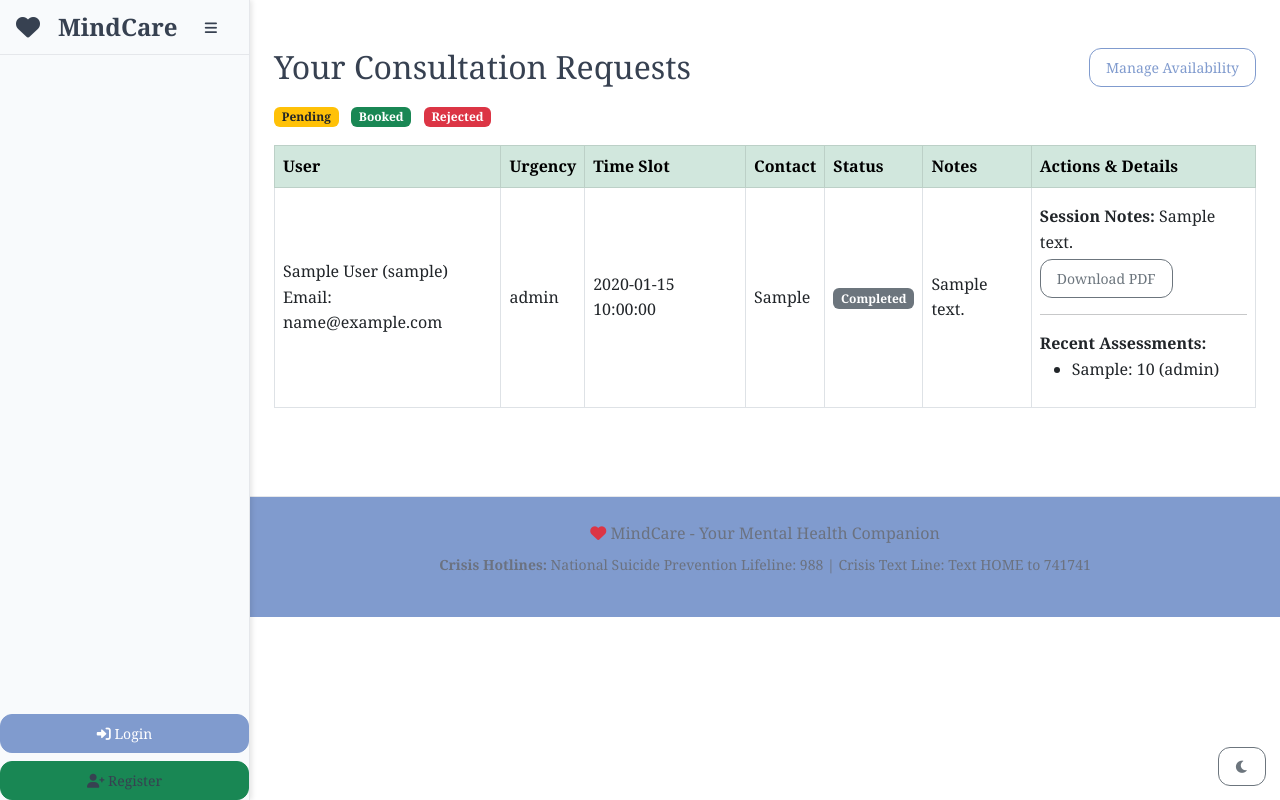
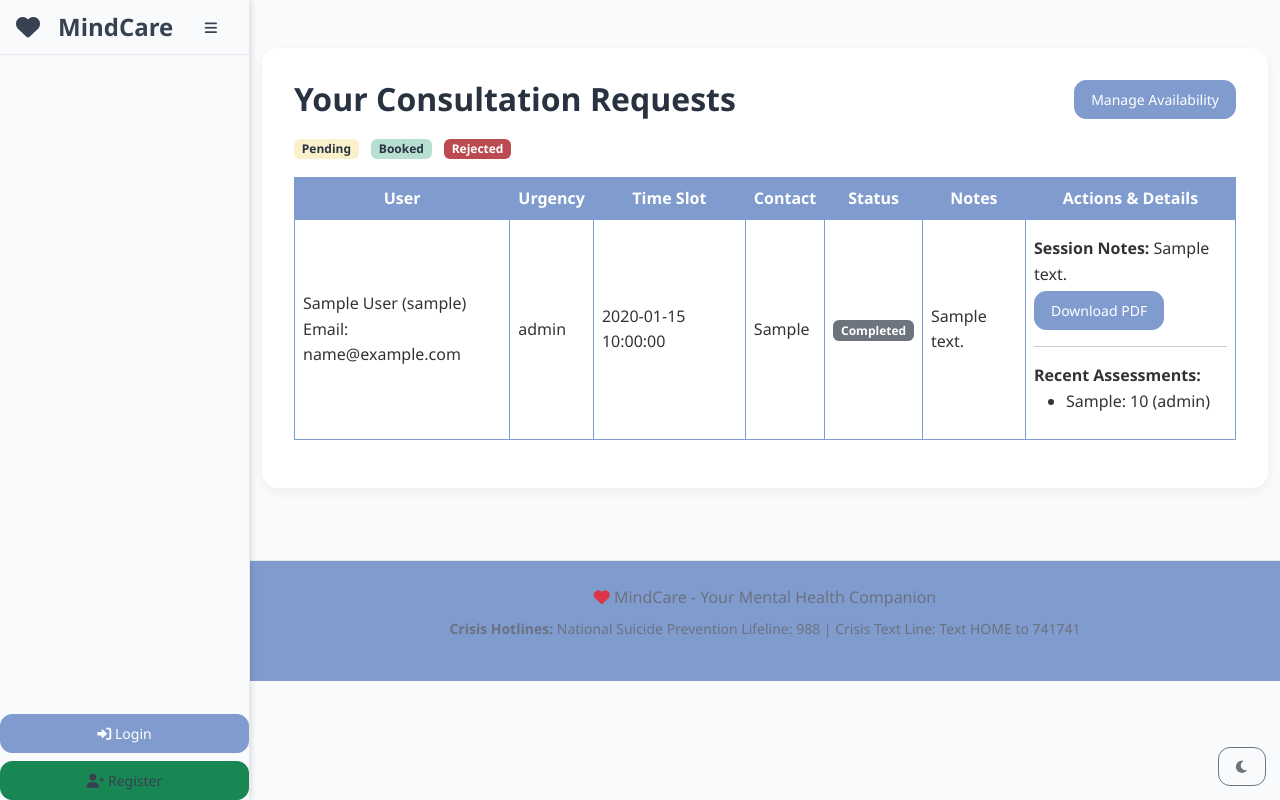
Before and after one commit to SarangRao20/SIH-MentalHealth, a Python web app: template templates/counsellor_dashboard.html in a window 1280 px wide. Run offline with Jinja, Linux system fonts and the light colour scheme; the template is opened without the code that fills it: most values are stand-ins (such as "Sample title", 1, 10 or a date in 2020).

Commit message:
counsellor dashboard fix

```diff
--- a/templates/counsellor_dashboard.html
+++ b/templates/counsellor_dashboard.html
@@ -1,19 +1,156 @@
 {% extends "base.html" %}
 {% block title %}Counsellor Dashboard{% endblock %}
+
 {% block content %}
+
+<style>
+/* ===== Global Background & Typography ===== */
+body {
+    background-color: #f8fafc;
+    font-family: 'Segoe UI', Tahoma, sans-serif;
+    color: #293241;
+}
+
+/* ===== Table Styling ===== */
+.table {
+    background-color: #e9ebf2 !important;
+    border: 1px solid #809bce !important;
+    border-radius: 8px;
+}
+.table th {
+    background-color: #809bce !important;
+    color: #ffffff !important;
+    text-align: center;
+    vertical-align: middle;
+    font-weight: 600;
+    border: 1px solid #809bce !important;
+}
+.table td {
+    border: 1px solid #809bce !important;
+    vertical-align: middle;
+    color: #333333;
+}
+
+/* ===== Status Badges ===== */
+.badge-pending {
+    background-color: #faf0ca;
+    color: #293241;
+}
+.badge-booked {
+    background-color: #b8e0d2;
+    color: #293241;
+}
+.badge-rejected {
+    background-color: #bc4b51;
+    color: white;
+}
+.badge-followup {
+    background-color: #d6eadf;
+    color: #293241;
+}
+
+/* ===== Buttons ===== */
+.btn-custom-primary {
+    background-color: #809bce;
+    border-color: #809bce;
+    color: #fff;
+}
+.btn-custom-primary:hover {
+    background-color: #6a84b0;
+    border-color: #6a84b0;
+}
+.btn-custom-secondary {
+    background-color: #809bce;
+    border-color: #809bce;
+    color: #fff;
+}
+.btn-custom-secondary:hover {
+    background-color: #6a84b0;
+    border-color: #6a84b0;
+}
+.btn-custom-pending {
+    background-color: #faf0ca;
+    border-color: #faf0ca;
+    color: #293241;
+}
+.btn-custom-pending:hover {
+    background-color: #e4dab0;
+    border-color: #e4dab0;
+}
+.btn-custom-rejected {
+    background-color: #bc4b51;
+    border-color: #bc4b51;
+    color: #fff;
+}
+.btn-custom-rejected:hover {
+    background-color: #9f3e45;
+    border-color: #9f3e45;
+}
+
+/* ===== Form Inputs ===== */
+.form-control {
+    border-radius: 0.5rem;
+    border: 1px solid #b8e0d2;
+}
+.form-control:focus {
+    border-color: #809bce;
+    box-shadow: 0 0 0 0.2rem rgba(128, 155, 206, 0.25);
+}
+
+/* ===== Cards & Containers ===== */
+.container {
+    background-color: #ffffff;
+    border-radius: 1rem;
+    padding: 2rem;
+    box-shadow: 0 4px 12px rgba(0,0,0,0.05);
+}
+
+/* ===== Headings ===== */
+h2 {
+    color: #293241;
+    font-weight: 700;
+}
+
+/* ✅ Match hover with table background */
+.table-hover > tbody > tr:hover > * {
+    --bs-table-accent-bg: #e9ebf2 !important;
+    background-color: #e9ebf2 !important;
+    color: inherit !important;
+}
+
+/* ===== Notifications ===== */
+.notification-red {
+  background-color: #d9534f; /* Same as Rejected */
+  color: white;
+  padding: 4px 10px;
+  border-radius: 6px;
+}
+.notification-green {
+  background-color: #5cb85c; /* Same as Booked */
+  color: white;
+  padding: 4px 10px;
+  border-radius: 6px;
+}
+
+/* ===== Customised Highlight ===== */
+.customised-date {
+    background-color: #d6eadf !important;
+}
+</style>
+
 <div class="container mt-4">
     <div class="d-flex justify-content-between align-items-center mb-3">
         <h2 class="mb-0">Your Consultation Requests</h2>
-        <a class="btn btn-outline-primary btn-sm" href="{{ url_for('counsellor_availability') }}">Manage Availability</a>
+        <a class="btn btn-custom-primary btn-sm" href="{{ url_for('counsellor_availability') }}">Manage Availability</a>
     </div>
     {% if requests %}
     <div class="mb-3">
-        <span class="badge bg-warning text-dark me-2">Pending</span>
-        <span class="badge bg-success me-2">Booked</span>
-        <span class="badge bg-danger">Rejected</span>
+        <span class="badge badge-pending me-2">Pending</span>
+        <span class="badge badge-booked me-2">Booked</span>
+        <span class="badge badge-rejected">Rejected</span>
     </div>
-    <table class="table table-bordered table-hover align-middle">
-        <thead class="table-success">
+    <table class="table table-bordered  align-middle">
+        <thead>
             <tr>
                 <th>User</th>
                 <th>Urgency</th>
@@ -33,11 +170,11 @@
                 <td>{{ req.contact_preference|title }}</td>
                 <td>
                     {% if req.status == 'pending' %}
-                        <span class="badge bg-warning">Pending</span>
+                        <span class="badge badge-pending">Pending</span>
                     {% elif req.status == 'booked' %}
-                        <span class="badge bg-success">Booked</span>
+                        <span class="badge badge-booked">Booked</span>
                     {% elif req.status == 'rejected' %}
-                        <span class="badge bg-danger">Rejected</span>
+                        <span class="badge badge-rejected">Rejected</span>
                     {% else %}
                         <span class="badge bg-secondary">{{ req.status|title }}</span>
                     {% endif %}
@@ -46,35 +183,35 @@
                 <td>
                     {% if req.additional_notes and 'Assessment (' in req.additional_notes %}
                         <form method="GET" action="{{ url_for('view_user_assessment', user_id=req.user.id) }}" class="mb-2">
-                            <button type="submit" class="btn btn-outline-primary btn-sm">View Assessment</button>
+                            <button type="submit" class="btn btn-custom-primary btn-sm">View Assessment</button>
                         </form>
                     {% endif %}
                     {% if req.status == 'pending' %}
                         <form method="POST" action="{{ url_for('accept_consultation', request_id=req.id) }}" style="display:inline;">
-                            <button type="submit" class="btn btn-success btn-sm">Accept</button>
+                            <button type="submit" class="btn btn-custom-pending btn-sm">Accept</button>
                         </form>
                         <form method="POST" action="{{ url_for('reject_consultation', request_id=req.id) }}" style="display:inline;">
-                            <button type="submit" class="btn btn-danger btn-sm">Reject</button>
+                            <button type="submit" class="btn btn-custom-rejected btn-sm">Reject</button>
                         </form>
                     {% endif %}
                     {% if req.status == 'booked' %}
                         <form method="POST" action="{{ url_for('schedule_follow_up', request_id=req.id) }}" class="mb-2">
                             <label for="follow_up_datetime_{{ req.id }}" class="form-label">Schedule Follow-up:</label>
                             <input type="datetime-local" name="follow_up_datetime" id="follow_up_datetime_{{ req.id }}" class="form-control mb-2" value="{{ req.follow_up_datetime|default('', true) }}">
-                            <button type="submit" class="btn btn-secondary btn-sm">Set Follow-up</button>
+                            <button type="submit" class="btn btn-custom-secondary btn-sm">Set Follow-up</button>
                         </form>
                         {% if req.follow_up_datetime %}
-                            <span class="badge bg-warning">Follow-up: {{ req.follow_up_datetime.strftime('%d %b %Y, %I:%M %p') }}</span>
+                            <span class="badge badge-followup">Follow-up: {{ req.follow_up_datetime.strftime('%d %b %Y, %I:%M %p') }}</span>
                         {% endif %}
                     {% endif %}
                     {% if req.status == 'booked' %}
                         <form method="POST" action="{{ url_for('set_chat_video_link', request_id=req.id) }}" class="mb-2">
                             <label for="chat_video_link_{{ req.id }}" class="form-label">Chat/Video Link:</label>
                             <input type="url" name="chat_video_link" id="chat_video_link_{{ req.id }}" class="form-control mb-2" value="{{ req.chat_video_link or '' }}" placeholder="Paste secure link here">
-                            <button type="submit" class="btn btn-warning btn-sm">Set Link</button>
+                            <button type="submit" class="btn btn-custom-warning btn-sm">Set Link</button>
                         </form>
                         {% if req.chat_video_link %}
-                            <a href="{{ req.chat_video_link }}" target="_blank" class="btn btn-outline-info btn-sm">Join Session</a>
+                            <a href="{{ req.chat_video_link }}" target="_blank" class="btn btn-custom-primary btn-sm">Join Session</a>
                         {% endif %}
                     {% endif %}
                     {% if req.status == 'booked' and req.session_datetime and req.session_datetime < now %}
@@ -82,27 +219,28 @@
                             <label for="session_notes_{{ req.id }}" class="form-label">Session Notes:</label>
                             <textarea name="session_notes" id="session_notes_{{ req.id }}" class="form-control mb-2" rows="2" required>{{ req.session_notes or '' }}</textarea>
                             <div class="d-flex gap-2">
-                                <button type="submit" class="btn btn-info btn-sm">Save Notes</button>
-                                <a href="{{ url_for('download_session_notes', request_id=req.id) }}" class="btn btn-outline-secondary btn-sm">Download PDF</a>
+                                <button type="submit" class="btn btn-custom-secondary btn-sm">Save Notes</button>
+                                <a href="{{ url_for('download_session_notes', request_id=req.id) }}" class="btn btn-custom-primary btn-sm">Download PDF</a>
                             </div>
                         </form>
                     {% elif req.session_notes %}
                         <div class="mt-2"><strong>Session Notes:</strong> {{ req.session_notes }}</div>
-                        <a href="{{ url_for('download_session_notes', request_id=req.id) }}" class="btn btn-outline-secondary btn-sm mt-1">Download PDF</a>
+                        <a href="{{ url_for('download_session_notes', request_id=req.id) }}" class="btn btn-custom-primary btn-sm mt-1">Download PDF</a>
                     {% endif %}
                     {% if req.status == 'booked' %}
                         <form method="POST" action="{{ url_for('schedule_session', request_id=req.id) }}" class="mb-2">
                             <label for="session_datetime_{{ req.id }}" class="form-label">Schedule Session:</label>
                             <input type="datetime-local" name="session_datetime" id="session_datetime_{{ req.id }}" class="form-control mb-2" required>
                             <div class="d-flex gap-2">
-                                <button type="submit" class="btn btn-primary btn-sm">Set Session</button>
+                                <button type="submit" class="btn btn-custom-primary btn-sm">Set Session</button>
+                                <!-- Cancel booking stays original Bootstrap -->
                                 <form method="POST" action="{{ url_for('cancel_booking', request_id=req.id) }}">
                                     <button type="submit" class="btn btn-outline-danger btn-sm">Cancel Booking</button>
                                 </form>
                             </div>
                         </form>
                         {% if req.session_datetime %}
-                            <span class="badge bg-info">Scheduled: {{ req.session_datetime.strftime('%d %b %Y, %I:%M %p') }}</span>
+                            <span class="badge badge-followup">Scheduled: {{ req.session_datetime.strftime('%d %b %Y, %I:%M %p') }}</span>
                         {% endif %}
                     {% endif %}
                     <hr>
@@ -127,4 +265,33 @@
     <div class="alert alert-info">No consultation requests yet.</div>
     {% endif %}
 </div>
+
+<!-- ✅ Script to detect custom date & chat link changes -->
+<script>
+document.addEventListener("DOMContentLoaded", function () {
+    // Handle datetime-local fields
+    document.querySelectorAll('input[type="datetime-local"]').forEach(input => {
+        const defaultValue = input.value; // store initial default value
+        input.addEventListener("change", function () {
+            if (input.value !== defaultValue && input.value !== "") {
+                input.classList.add("customised-date");
+            } else {
+                input.classList.remove("customised-date");
+            }
+        });
+    });
+
+    // Handle Chat/Video Link field
+    document.querySelectorAll('input[type="url"]').forEach(input => {
+        const defaultValue = input.value; // store initial value (blank or prefilled)
+        input.addEventListener("input", function () {
+            if (input.value.trim() !== "" && input.value !== defaultValue) {
+                input.classList.add("customised-date");
+            } else {
+                input.classList.remove("customised-date");
+            }
+        });
+    });
+});
+</script>
 {% endblock %}
```
Also changed, not shown: instance/mental_health.db.
